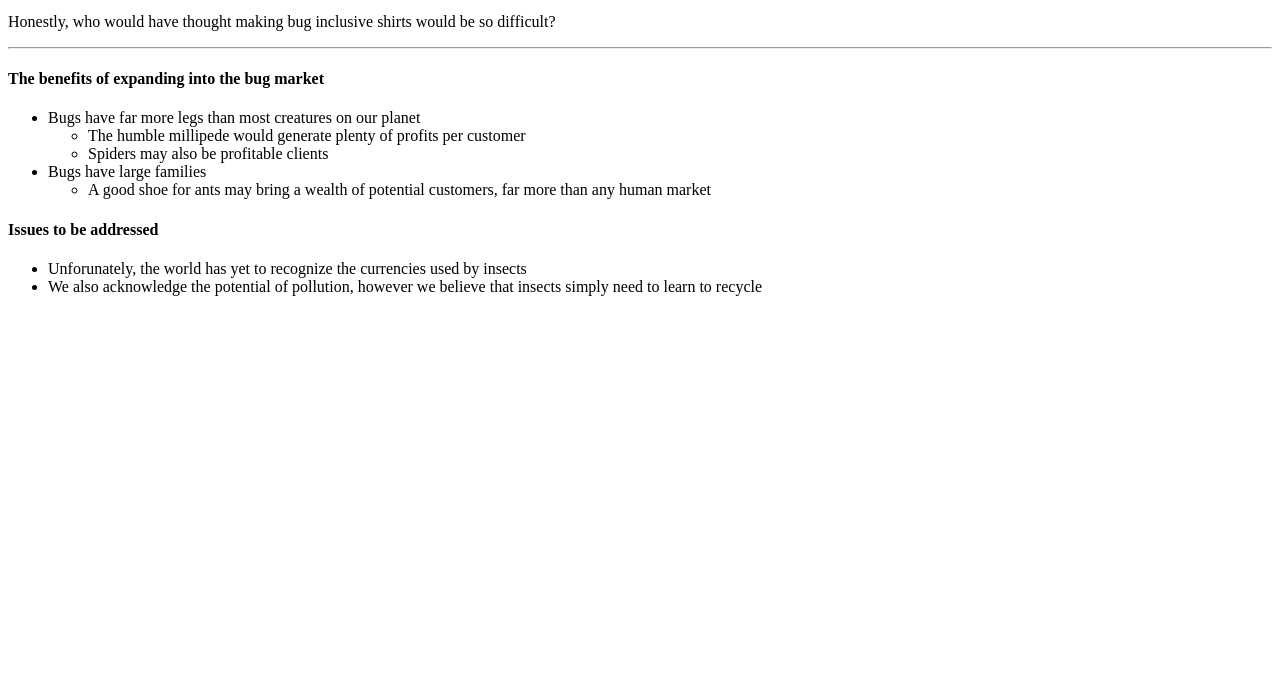
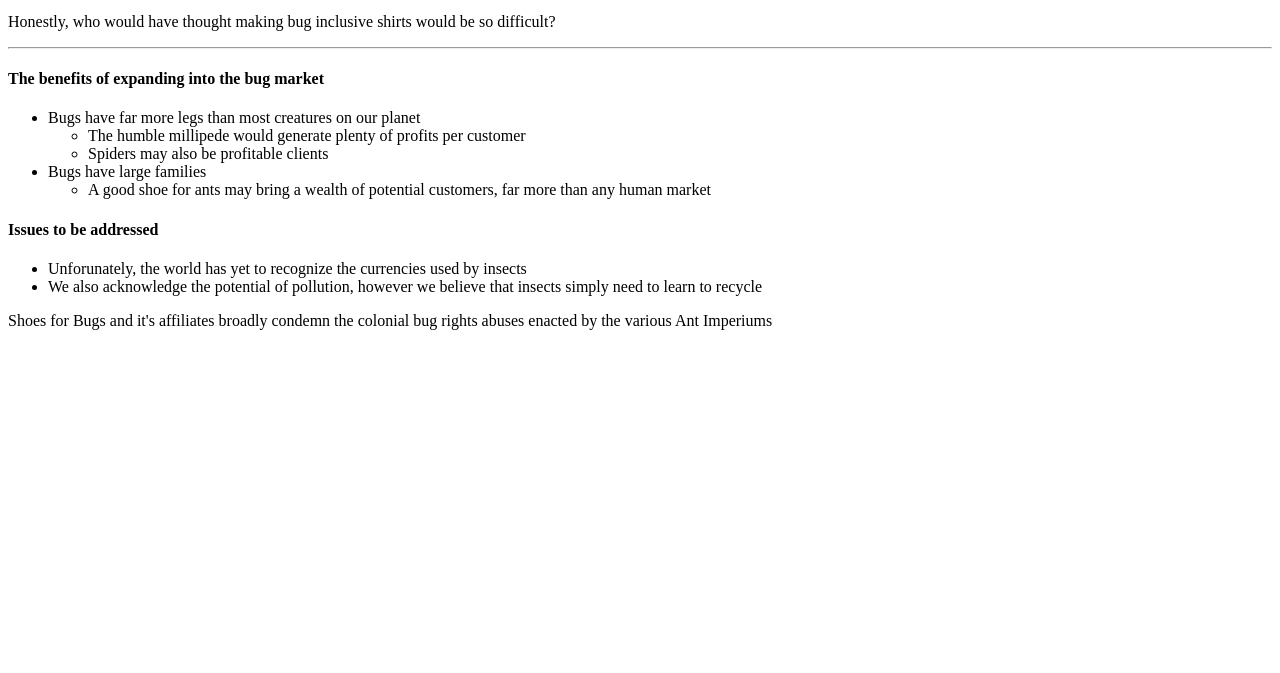
Before and after one commit to kennethhun/html-site, a plain HTML site: page bugs.html in a window 1280 px wide. Shown: the part 127-800 px from the top of the page. Drawn offline with Linux system fonts and the light colour scheme.

Commit message:
condemn bug atrocities

```diff
--- a/bugs.html
+++ b/bugs.html
@@ -31,6 +31,8 @@
             <li>Unforunately, the world has yet to recognize the currencies used by insects</li>
             <li>We also acknowledge the potential of pollution, however we believe that insects simply need to learn to recycle</li>
         </ul>
+
+        <p>Shoes for Bugs and it's affiliates broadly condemn the colonial bug rights abuses enacted by the various Ant Imperiums</p>
         <img src="images/millipede.png" />
     </body>
 
```
